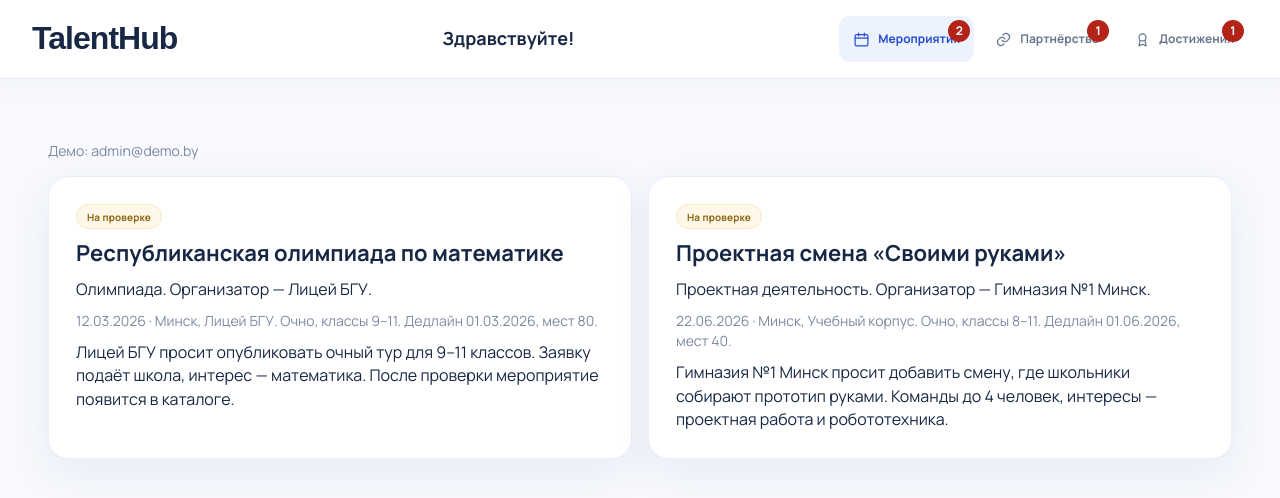
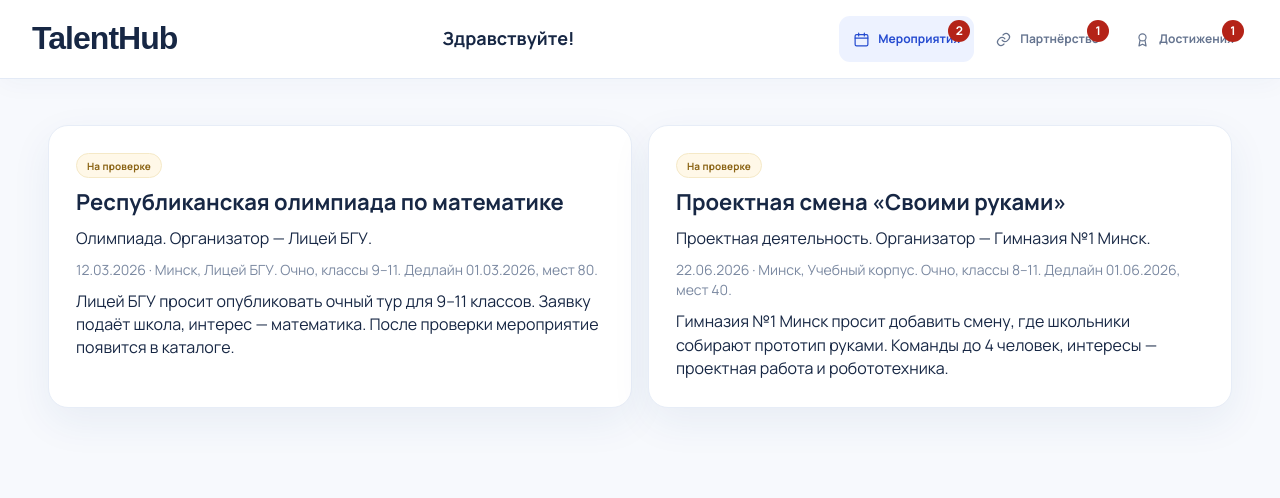
Before and after one commit to ILYUXXXA/talenthub_frontend, a React (Vite) app in the folder talenthub/: page /admin in a window 1280 px wide. Shown: the top 498 px of the page. Built offline with nearby package versions, Linux system fonts and the light colour scheme; a web font is replaced by a local one.

Commit message:
Apply full TalentHub role-based UX refresh

```diff
--- a/talenthub/src/pages/Admin.jsx
+++ b/talenthub/src/pages/Admin.jsx
@@ -333,7 +333,7 @@ export default function Admin() {
       <ModeratorBar section={section} onSection={onSection} counts={counts} />
       <main>
         <div className="container">
-          <p className="muted">Демо: admin@demo.by</p>
+
           {visible.length === 0 ? <p className="muted">Нет заявок</p> : (
             <div className="mod-grid">
               {visible.map((item) => (
```
